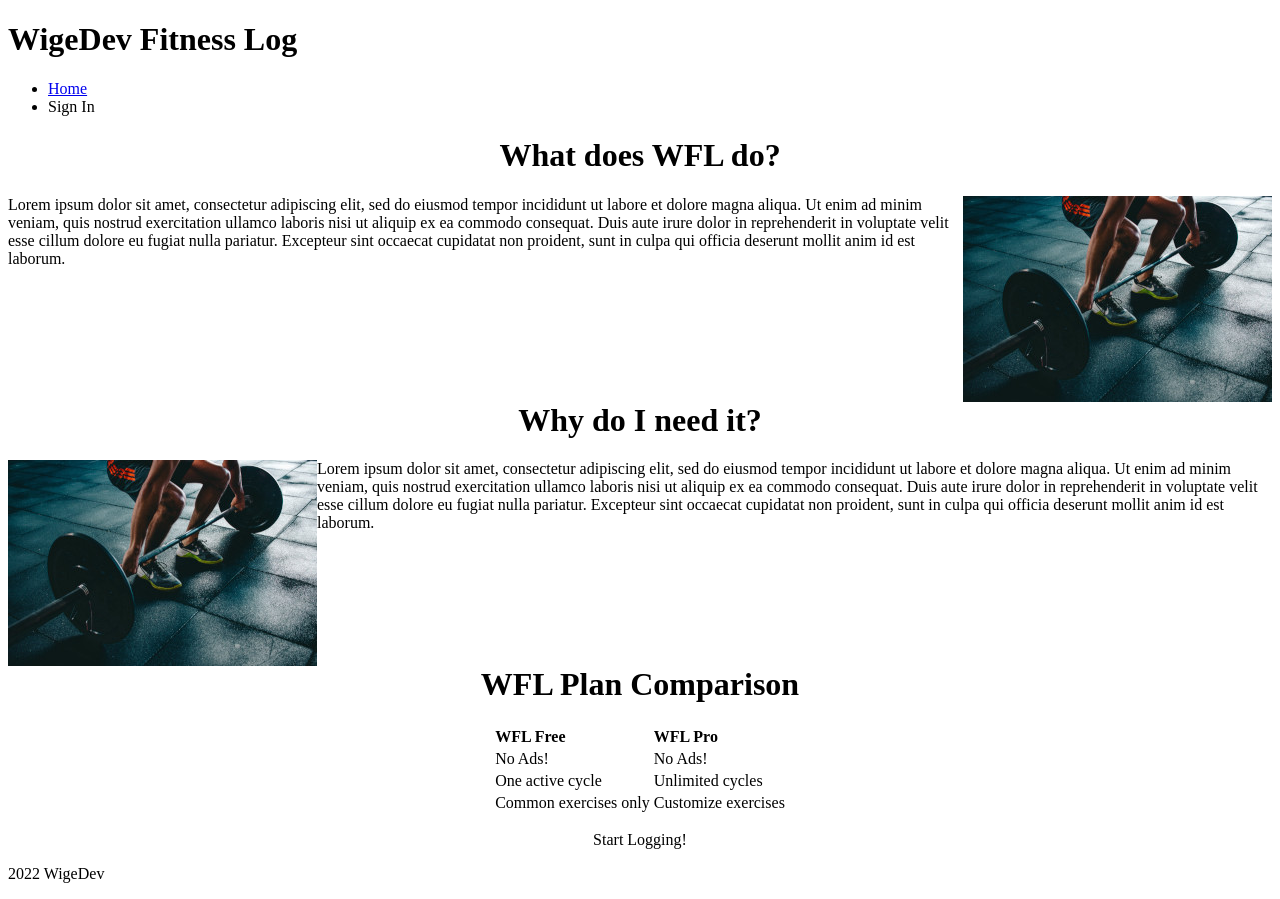
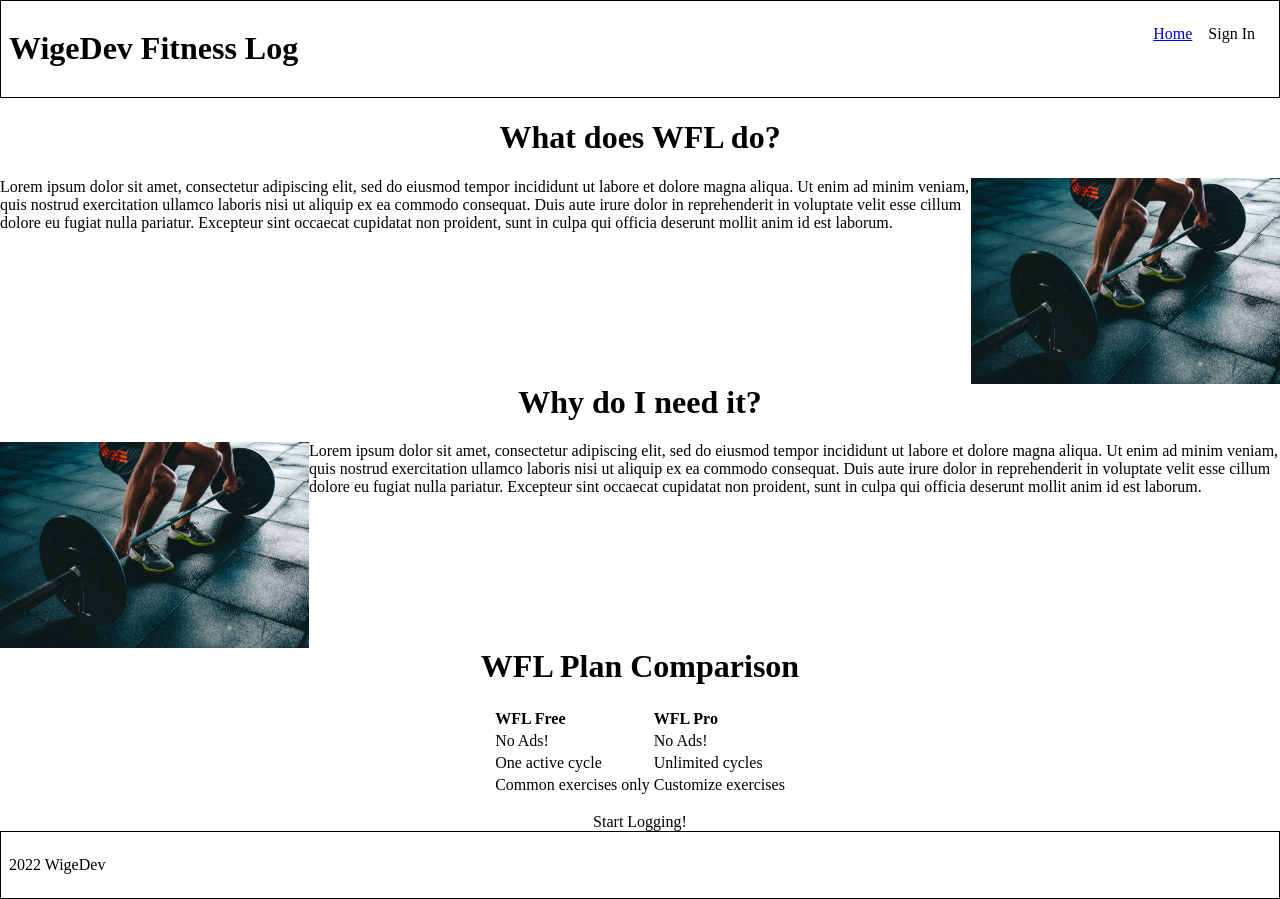
Before and after one commit to garywige/wigedev-fitness-log, an Angular app: page /home in a window 1280 px wide. Built offline with nearby package versions, Linux system fonts and the light colour scheme.

Commit message:
styled header and footer

```diff
--- a/src/app/app.component.css
+++ b/src/app/app.component.css
@@ -0,0 +1,14 @@
+.header, .footer {
+  border: solid black 1px;
+  padding: 8px;
+}
+
+.navigation {
+  float: right;
+  list-style: none;
+}
+
+.navigation li {
+  display: inline;
+  margin-right: 16px;
+}
--- a/src/app/app.component.html
+++ b/src/app/app.component.html
@@ -1,13 +1,13 @@
-<div>
-  <h1>WigeDev Fitness Log</h1>
-  <ul>
+<div class="header">
+  <ul class="navigation">
     <li><a routerLink="/home" routerLinkActive="active">Home</a></li>
     <li><a>Sign In</a></li>
   </ul>
+  <h1>WigeDev Fitness Log</h1>
 </div>
 
 <router-outlet></router-outlet>
 
-<div>
+<div class="footer">
   <p>2022 WigeDev</p>
 </div>
--- a/src/styles.css
+++ b/src/styles.css
@@ -1 +1,5 @@
 /* You can add global styles to this file, and also import other style files */
+
+body {
+  margin: 0;
+}
```
